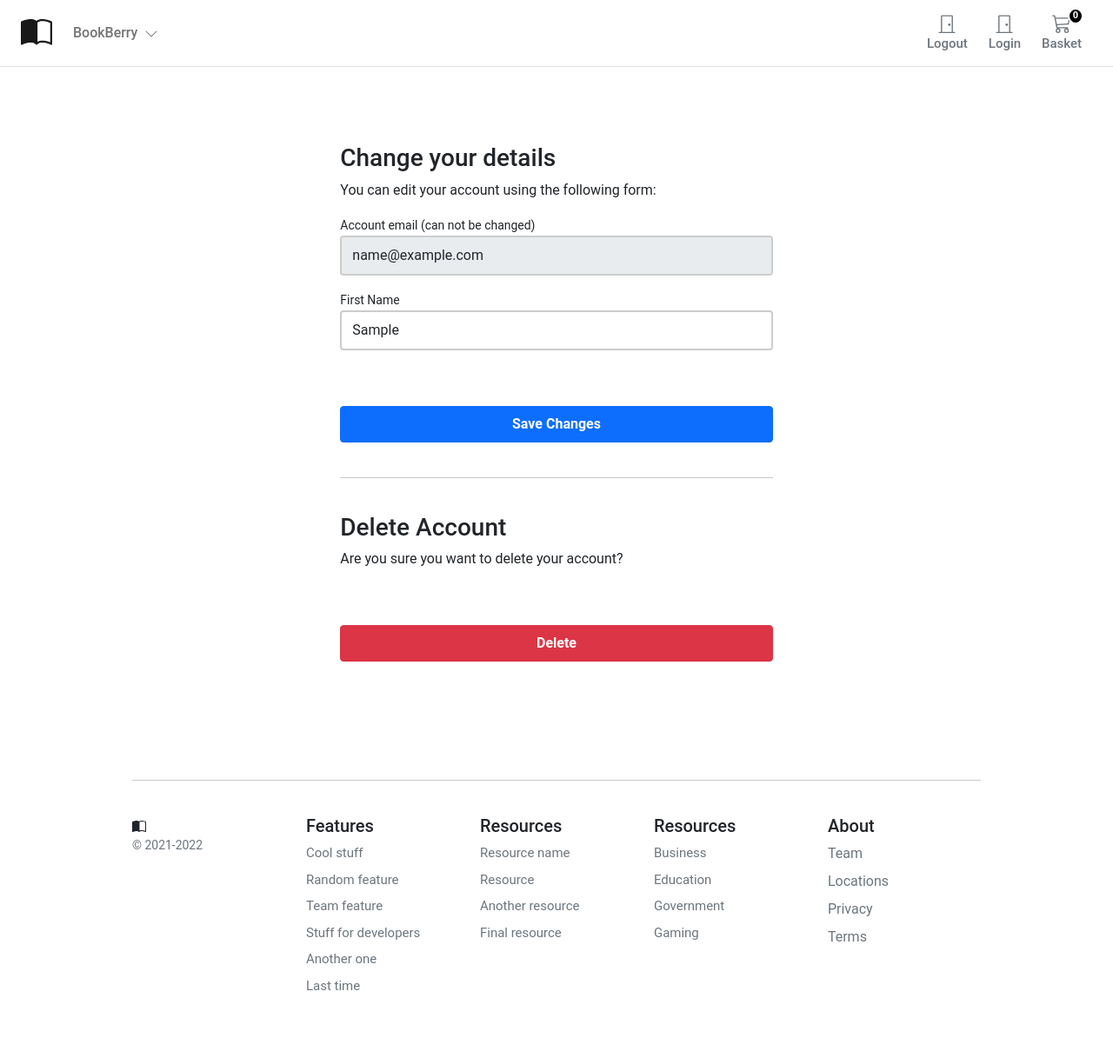
After one commit to Sanju6895/Ecommerce_VA, a Django app: page /account/profile/edit/ in a window 1280 px wide. The commit adds this page. Shown: the whole page at 87% size. Run offline with Django 4.2, Linux system fonts and the light colour scheme; the visitor is signed in with stand-in values (Sample User, id 1); data that the repository does not hold is empty.

Commit message:
Commit: Login, Logout, delete and Username edit features added

```diff
--- a/account/forms.py
+++ b/account/forms.py
@@ -1,6 +1,21 @@
 from django import forms
 
 from .models import UserBase
+from django.contrib.auth.forms import AuthenticationForm
+
+
+class UserLoginForm(AuthenticationForm):
+
+    username = forms.CharField(widget=forms.TextInput(
+        attrs={'class': 'form-control mb-3', 'placeholder': 'Username', 'id': 'login-username'}))
+    password = forms.CharField(widget=forms.PasswordInput(
+        attrs={
+            'class': 'form-control',
+            'placeholder': 'Password',
+            'id': 'login-pwd',
+        }
+    ))
+
 
 class RegistrationForm(forms.ModelForm):
     user_name = forms.CharField(
@@ -45,3 +60,27 @@ class RegistrationForm(forms.ModelForm):
             {'class': 'form-control mb-3', 'placeholder': 'Password'})
         self.fields['password2'].widget.attrs.update(
             {'class': 'form-control', 'placeholder': 'Repeat Password'})
+
+
+class UserEditForm(forms.ModelForm):
+
+    email = forms.EmailField(
+        label='Account email (can not be changed)', max_length=200, widget=forms.TextInput(
+            attrs={'class': 'form-control mb-3', 'placeholder': 'email', 'id': 'form-email', 'readonly': 'readonly'}))
+
+    # user_name = forms.CharField(
+    #     label='Firstname', min_length=4, max_length=50, widget=forms.TextInput(
+    #         attrs={'class': 'form-control mb-3', 'placeholder': 'Username', 'id': 'form-firstname', 'readonly': 'readonly'}))
+
+    first_name = forms.CharField(
+        label='First Name', min_length=4, max_length=50, widget=forms.TextInput(
+            attrs={'class': 'form-control mb-3', 'placeholder': 'Firstname', 'id': 'form-lastname'}))
+
+    class Meta:
+        model = UserBase
+        fields = ('email', 'first_name',)
+
+    def __init__(self, *args, **kwargs):
+        super().__init__(*args, **kwargs)
+        self.fields['first_name'].required = True
+        self.fields['email'].required = True
--- a/account/templates/account/dashboard.html
+++ b/account/templates/account/dashboard.html
@@ -10,7 +10,7 @@
     </div>
     <div class="col-12 d-flex justify-content-between">
       <div>Manage your <b>orders</b> and personal details</div>
-      <div><a href="#">Change Details</a></div>
+      <div><a href="{% url 'account:edit_details' %}">Change Details</a></div>
     </div>
     <hr />
   </div>
--- /dev/null
+++ b/account/templates/account/edit_details.html
@@ -0,0 +1,72 @@
+{% extends "base.html" %}
+{% block title %}Edit Profile{% endblock %}
+{% block content %}
+
+<style>
+    .account-form input {
+        border: 2px solid #ccc;
+        height: calc(2em + .75rem + 2px);
+    }
+
+    .account-form input:focus {
+        border-color: #1497ff;
+        box-shadow: none;
+    }
+</style>
+
+<div class="container-fluid">
+    <div class="row no-gutter">
+        <div class="col-md-12">
+            <div class="login d-flex align-items-center py-5">
+                <div class="container">
+                    <div class="row">
+                        <div class="col-12 col-lg-7  mx-auto">
+
+                <form class="account-form px-4 pt-4" method="post" enctype="multipart/form-data">
+
+                    {% if user_form.is_valid %}
+                    <div class="alert alert-primary" role="alert">
+                        Details successfully updated!
+                    </div>
+                    <p class="small text-center pt-0">
+                        <a href="{% url 'account:dashboard' %}">Back to Dashboard</a>
+                    </p>
+                    {%else%}
+                    <h3>Change your details</h3>
+                    <p>You can edit your account using the following form:</p>
+                    {% endif %}
+
+                    {% if form.errors %}
+                    <div class="alert alert-primary" role="alert">
+                        Error: Please try again!
+                    </div>
+                    {% endif %}
+
+                    {% csrf_token %}
+                    <label class="small font-weight-bold">{{ user_form.email.label}}</label>
+                    {{ user_form.email }}
+                    <label class="small font-weight-bold">{{ user_form.first_name.label}}</label>
+                    {{ user_form.first_name }}
+
+
+
+                    <button class="btn btn-primary btn-block py-2 mb-4 mt-5 fw-bold w-100" type="submit"
+                        value="Save changes">Save Changes</button>
+                    <hr class="mb-3">
+                </form>
+                     <form class="account-form px-4" action="{% url "account:delete_user" %}" method="post">
+                        {% csrf_token %}
+                        <p class=" h3 pt-4 font-weight-bold">Delete Account</p>
+                        <p>Are you sure you want to delete your account?</p>
+                        <button type="submit" role="button"
+                            class="btn btn-danger btn-block py-2 mb-4 mt-5 fw-bold w-100">Delete</button>
+                    </form>
+
+                        </div>
+                    </div>
+                </div>
+            </div>
+        </div>
+    </div>
+</div>
+{% endblock %}
--- a/account/urls.py
+++ b/account/urls.py
@@ -1,11 +1,21 @@
+from django.contrib.auth import views as auth_views
+from django.views.generic import TemplateView
+
+
 from django.urls import path
 from . import views
-
+from . import forms
 
 app_name = 'account'
 
 urlpatterns = [
+    path('login/', auth_views.LoginView.as_view(template_name='account/login.html',
+                            form_class=forms.UserLoginForm), name='login'),
+    path('logout/', auth_views.LogoutView.as_view(next_page='/account/login/'), name='logout'),
     path('register/',views.account_register, name='register'),
     path('activate/<slug:uidb64>/<slug:token>/', views.account_activate, name='activate'),
     path('dashboard/', views.dashboard, name='dashboard'),
+    path('profile/edit/', views.edit_details, name='edit_details'),
+    path('profile/delete_user/', views.delete_user, name='delete_user'),
+    path('profile/delete_confirm/', TemplateView.as_view(template_name="account/delete_confirm.html"), name='delete_confirmation'),
 ]
--- a/account/views.py
+++ b/account/views.py
@@ -2,7 +2,7 @@ from django.shortcuts import render, redirect
 from django.contrib.sites.shortcuts import get_current_site
 from django.template.loader import render_to_string
 from django.http import HttpResponse
-from .forms import RegistrationForm
+from .forms import RegistrationForm, UserEditForm
 from .token import account_activation_token
 from django.utils.http import urlsafe_base64_decode, urlsafe_base64_encode
 from django.utils.encoding import force_bytes, force_str
@@ -63,3 +63,25 @@ def account_activate(request, uidb64, token):
 @login_required
 def dashboard(request):
     return render(request, 'account/dashboard.html')
+
+
+@login_required
+def edit_details(request):
+    if request.method == 'POST':
+        user_form = UserEditForm(instance=request.user, data=request.POST)
+
+        if user_form.is_valid():
+            user_form.save()
+    else:
+        user_form = UserEditForm(instance=request.user)
+
+    return render(request,
+                  'account/edit_details.html', {'user_form': user_form})
+
+@login_required
+def delete_user(request):
+    user = UserBase.objects.get(user_name=request.user)
+    user.is_active = False
+    user.save()
+    logout(request)
+    return redirect('account:delete_confirmation')
--- a/templates/base.html
+++ b/templates/base.html
@@ -66,7 +66,7 @@
                         <span class="fs15 fw500">Shop</span>
                     </button>
 
-                    <a type="button" role="button" href="#"
+                    <a type="button" role="button" href="{% url 'account:logout' %}"
                         class="btn btn-outline-secondary border-0 basket-btn">
                             <div>
                                 <svg xmlns="http://www.w3.org/2000/svg" width="22" height="22" fill="currentColor"
@@ -80,7 +80,7 @@
                     </a>
 
 
-                    <a type="button" role="button" href="#"
+                    <a type="button" role="button" href="{% url 'account:login' %}"
                         class="btn btn-outline-secondary border-0 basket-btn">
                         <div>
                             <svg xmlns="http://www.w3.org/2000/svg" width="22" height="22" fill="currentColor"
```
Also changed, not shown: account/templates/account/delete_confirm.html (added, +35 -0 lines), account/templates/account/login.html (added, +68 -0 lines).
